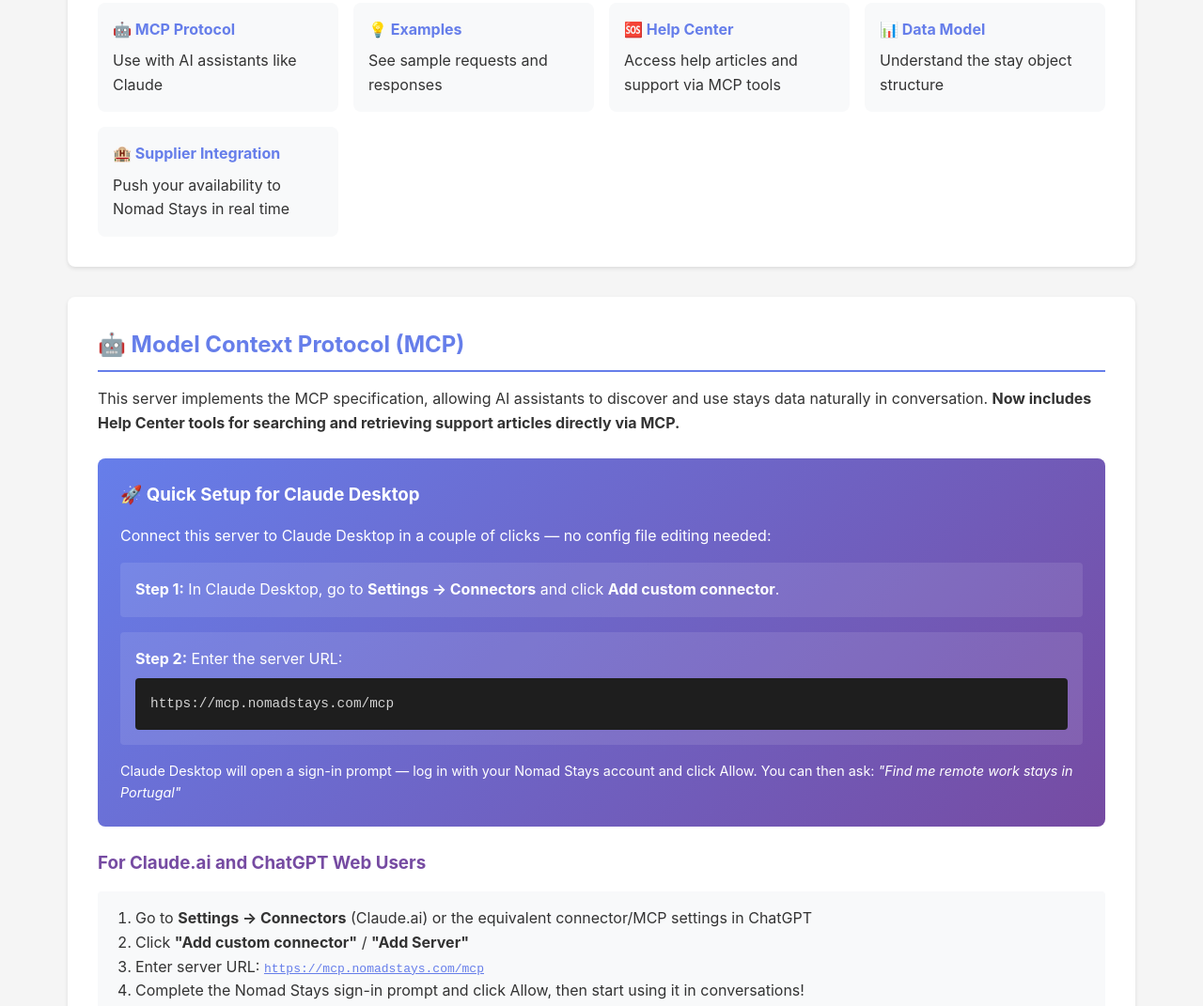
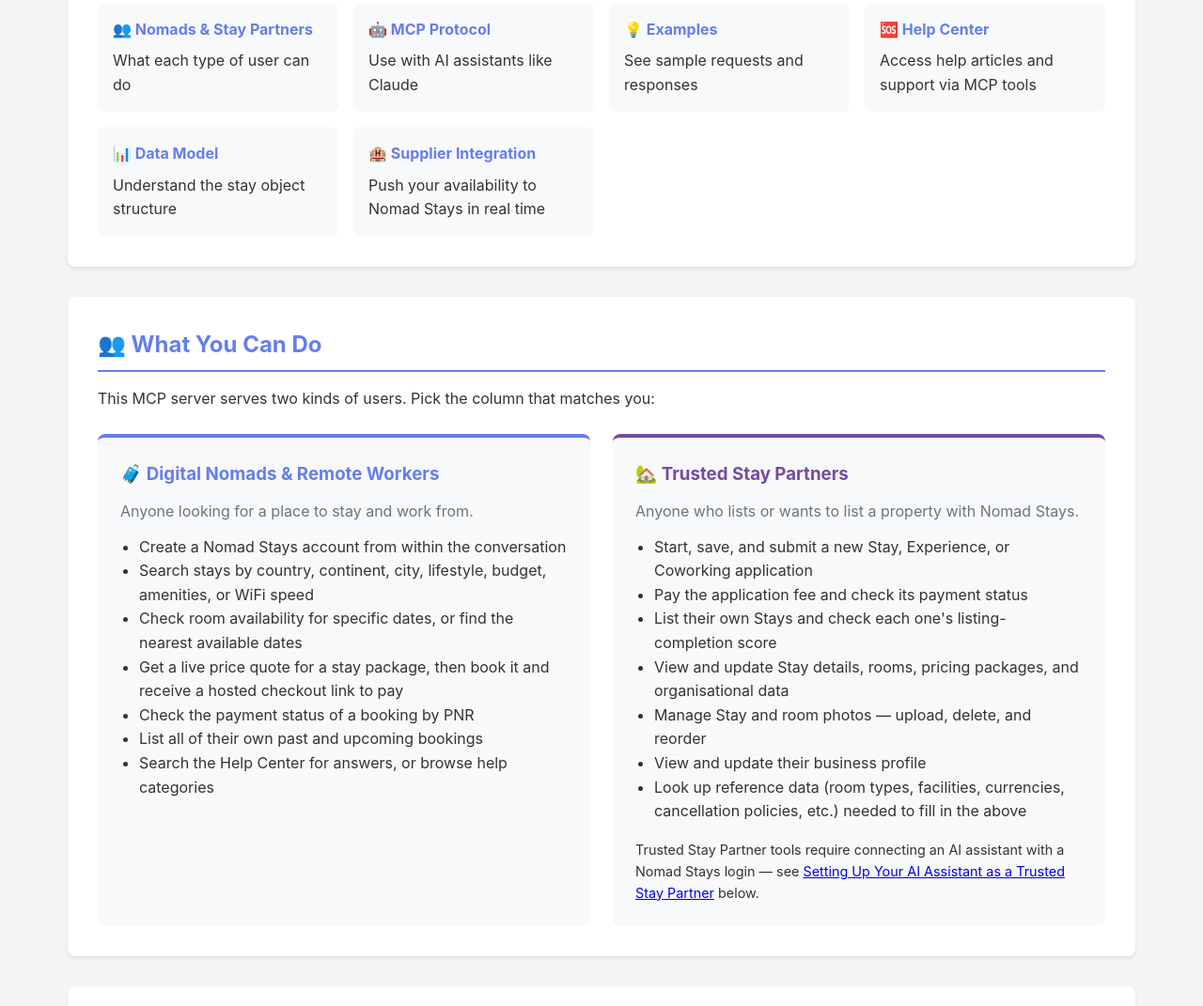
Before and after one commit to nomadstays/nomadstays-mcp-server, a website: page index.html in a window 1280 px wide. Shown: the part 628-1699 px from the top of the page at 94% size. Drawn offline with Linux system fonts and the light colour scheme.

Commit message:
new index

```diff
--- a/index.html
+++ b/index.html
@@ -235,6 +235,10 @@
                 below.</p>
 
             <div class="quick-links">
+                <a href="#who-is-this-for" class="quick-link">
+                    <h4>👥 Nomads &amp; Stay Partners</h4>
+                    <p>What each type of user can do</p>
+                </a>
                 <a href="#mcp" class="quick-link">
                     <h4>🤖 MCP Protocol</h4>
                     <p>Use with AI assistants like Claude</p>
@@ -258,6 +262,39 @@
             </div>
         </div>
 
+        <div class="section" id="who-is-this-for">
+            <h2>👥 What You Can Do</h2>
+            <p>This MCP server serves two kinds of users. Pick the column that matches you:</p>
+            <div style="display: grid; grid-template-columns: repeat(auto-fit, minmax(320px, 1fr)); gap: 1.5rem; margin-top: 1.5rem;">
+                <div style="background: #f8f9fa; border-radius: 8px; padding: 1.5rem; border-top: 4px solid #667eea;">
+                    <h3 style="margin-top: 0; color: #667eea;">🧳 Digital Nomads &amp; Remote Workers</h3>
+                    <p style="margin-bottom: 0.75rem; color: #6c757d;">Anyone looking for a place to stay and work from.</p>
+                    <ul style="margin-left: 1.25rem;">
+                        <li>Create a Nomad Stays account from within the conversation</li>
+                        <li>Search stays by country, continent, city, lifestyle, budget, amenities, or WiFi speed</li>
+                        <li>Check room availability for specific dates, or find the nearest available dates</li>
+                        <li>Get a live price quote for a stay package, then book it and receive a hosted checkout link to pay</li>
+                        <li>Check the payment status of a booking by PNR</li>
+                        <li>List all of their own past and upcoming bookings</li>
+                        <li>Search the Help Center for answers, or browse help categories</li>
+                    </ul>
+                </div>
+                <div style="background: #f8f9fa; border-radius: 8px; padding: 1.5rem; border-top: 4px solid #764ba2;">
+                    <h3 style="margin-top: 0; color: #764ba2;">🏡 Trusted Stay Partners</h3>
+                    <p style="margin-bottom: 0.75rem; color: #6c757d;">Anyone who lists or wants to list a property with Nomad Stays.</p>
+                    <ul style="margin-left: 1.25rem;">
+                        <li>Start, save, and submit a new Stay, Experience, or Coworking application</li>
+                        <li>Pay the application fee and check its payment status</li>
+                        <li>List their own Stays and check each one's listing-completion score</li>
+                        <li>View and update Stay details, rooms, pricing packages, and organisational data</li>
+                        <li>Manage Stay and room photos — upload, delete, and reorder</li>
+                        <li>View and update their business profile</li>
+                        <li>Look up reference data (room types, facilities, currencies, cancellation policies, etc.) needed to fill in the above</li>
+                    </ul>
+                    <p style="margin-top: 1rem; font-size: 0.9rem;">Trusted Stay Partner tools require connecting an AI assistant with a Nomad Stays login — see <a href="#mcp">Setting Up Your AI Assistant as a Trusted Stay Partner</a> below.</p>
+                </div>
+            </div>
+        </div>
 
         <div class="section" id="mcp">
             <h2>🤖 Model Context Protocol (MCP)</h2>
```
